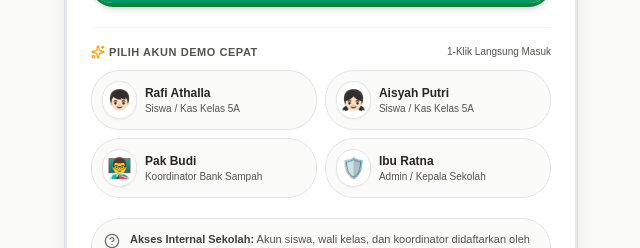
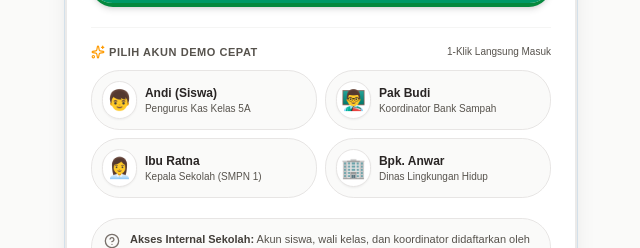
Before and after one commit to nasgunawann/opung-sari, a React (Vite) app: page / in a window 1280 px wide. Both pictures are taken after a click on the button "Keluar". Shown: the part 418-666 px from the top of the page, without its empty margins (319-959 px from the left). Built offline with nearby package versions, Linux system fonts and the light colour scheme.

Commit message:
feat: align quick login actors with PRD roles and add dynamic persona for BANG module

```diff
--- a/src/App.tsx
+++ b/src/App.tsx
@@ -42,6 +42,16 @@ export default function App() {
       return 'student';
     } catch {
       return 'student';
+    }
+  });
+
+  const [adminPersona, setAdminPersona] = useState<'kepsek' | 'dinas'>(() => {
+    try {
+      const saved = localStorage.getItem('opung_admin_persona') as 'kepsek' | 'dinas';
+      if (['kepsek', 'dinas'].includes(saved)) return saved;
+      return 'dinas';
+    } catch {
+      return 'dinas';
     }
   });
 
@@ -430,12 +440,16 @@ export default function App() {
     setReceiptTrx(newTrx);
   };
 
-  const handleLogin = (role: UserRole, student?: Student) => {
+  const handleLogin = (role: UserRole, student?: Student, persona?: 'kepsek' | 'dinas') => {
     setUserRole(role);
     localStorage.setItem('opung_user_role', role);
     if (student) {
       setCurrentStudentId(student.id);
       localStorage.setItem('ecokids_current_student', student.id);
+    }
+    if (persona) {
+      setAdminPersona(persona);
+      localStorage.setItem('opung_admin_persona', persona);
     }
     setIsAuthenticated(true);
     localStorage.setItem('opung_is_auth', JSON.stringify(true));
@@ -581,7 +595,11 @@ export default function App() {
           {userRole === 'admin' && (
             <>
               {activeTab === 'admin_dashboard' && (
-                <BangBinaaTab classes={classes} transactions={transactions} />
+                <BangBinaaTab
+                  classes={classes}
+                  transactions={transactions}
+                  currentSchoolId={adminPersona === 'kepsek' ? 'sch-1' : undefined}
+                />
               )}
               {activeTab === 'admin_classes' && (
                  <div className="py-12 text-center text-stone-500">
--- a/src/components/auth/AuthPage.tsx
+++ b/src/components/auth/AuthPage.tsx
@@ -9,7 +9,7 @@ import { LogIn, Sparkles, ShieldCheck, ArrowRight, HelpCircle } from 'lucide-rea
 
 interface AuthPageProps {
   studentsList: Student[];
-  onLogin: (role: UserRole, student?: Student) => void;
+  onLogin: (role: UserRole, student?: Student, adminPersona?: 'kepsek' | 'dinas') => void;
 }
 
 export const AuthPage: React.FC<AuthPageProps> = ({
@@ -113,8 +113,8 @@ export const AuthPage: React.FC<AuthPageProps> = ({
             </div>
 
             <div className="grid grid-cols-1 sm:grid-cols-2 gap-2">
-              {/* Demo Students */}
-              {studentsList.slice(0, 2).map((stu) => (
+              {/* 1. Demo Student */}
+              {studentsList.slice(0, 1).map((stu) => (
                 <button
                   key={stu.id}
                   type="button"
@@ -122,20 +122,20 @@ export const AuthPage: React.FC<AuthPageProps> = ({
                   className="flex items-center gap-2 p-2.5 rounded-2xl border border-stone-200 bg-stone-50 hover:bg-emerald-50 hover:border-emerald-300 text-left transition-all group cursor-pointer"
                 >
                   <span className="text-xl p-1 bg-white rounded-xl shadow-xs border border-stone-200">
-                    {stu.avatar}
+                    👦
                   </span>
                   <div className="min-w-0">
                     <div className="text-xs font-bold text-stone-800 group-hover:text-emerald-800 truncate">
-                      {stu.name}
+                      Andi (Siswa)
                     </div>
                     <div className="text-[10px] text-stone-600 font-medium">
-                      Siswa / Kas {stu.className}
+                      Pengurus Kas {stu.className}
                     </div>
                   </div>
                 </button>
               ))}
 
-              {/* Demo Coordinator */}
+              {/* 2. Demo Coordinator */}
               <button
                 type="button"
                 onClick={() => onLogin('coordinator')}
@@ -154,21 +154,40 @@ export const AuthPage: React.FC<AuthPageProps> = ({
                 </div>
               </button>
 
-              {/* Demo Admin */}
+              {/* 3. Demo Principal */}
               <button
                 type="button"
-                onClick={() => onLogin('admin')}
+                onClick={() => onLogin('admin', undefined, 'kepsek')}
                 className="flex items-center gap-2 p-2.5 rounded-2xl border border-stone-200 bg-stone-50 hover:bg-purple-50 hover:border-purple-300 text-left transition-all group cursor-pointer"
               >
                 <span className="text-xl p-1 bg-white rounded-xl shadow-xs border border-stone-200">
-                  🛡️
+                  👩‍💼
                 </span>
                 <div className="min-w-0">
                   <div className="text-xs font-bold text-stone-800 group-hover:text-purple-800 truncate">
                     Ibu Ratna
                   </div>
                   <div className="text-[10px] text-stone-600 font-medium">
-                    Admin / Kepala Sekolah
+                    Kepala Sekolah (SMPN 1)
+                  </div>
+                </div>
+              </button>
+
+              {/* 4. Demo Dinas */}
+              <button
+                type="button"
+                onClick={() => onLogin('admin', undefined, 'dinas')}
+                className="flex items-center gap-2 p-2.5 rounded-2xl border border-stone-200 bg-stone-50 hover:bg-amber-50 hover:border-amber-300 text-left transition-all group cursor-pointer"
+              >
+                <span className="text-xl p-1 bg-white rounded-xl shadow-xs border border-stone-200">
+                  🏢
+                </span>
+                <div className="min-w-0">
+                  <div className="text-xs font-bold text-stone-800 group-hover:text-amber-800 truncate">
+                    Bpk. Anwar
+                  </div>
+                  <div className="text-[10px] text-stone-600 font-medium">
+                    Dinas Lingkungan Hidup
                   </div>
                 </div>
               </button>
```
